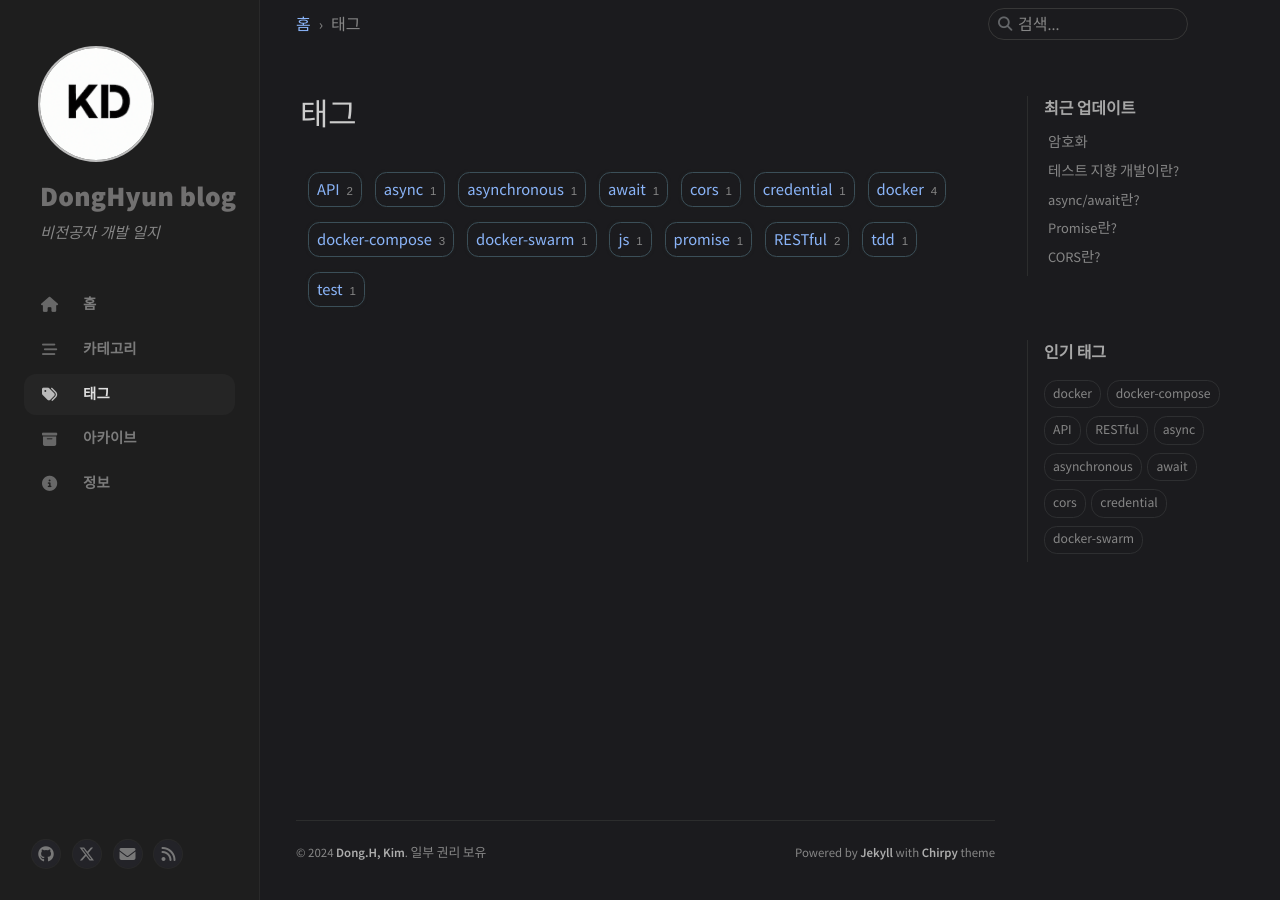
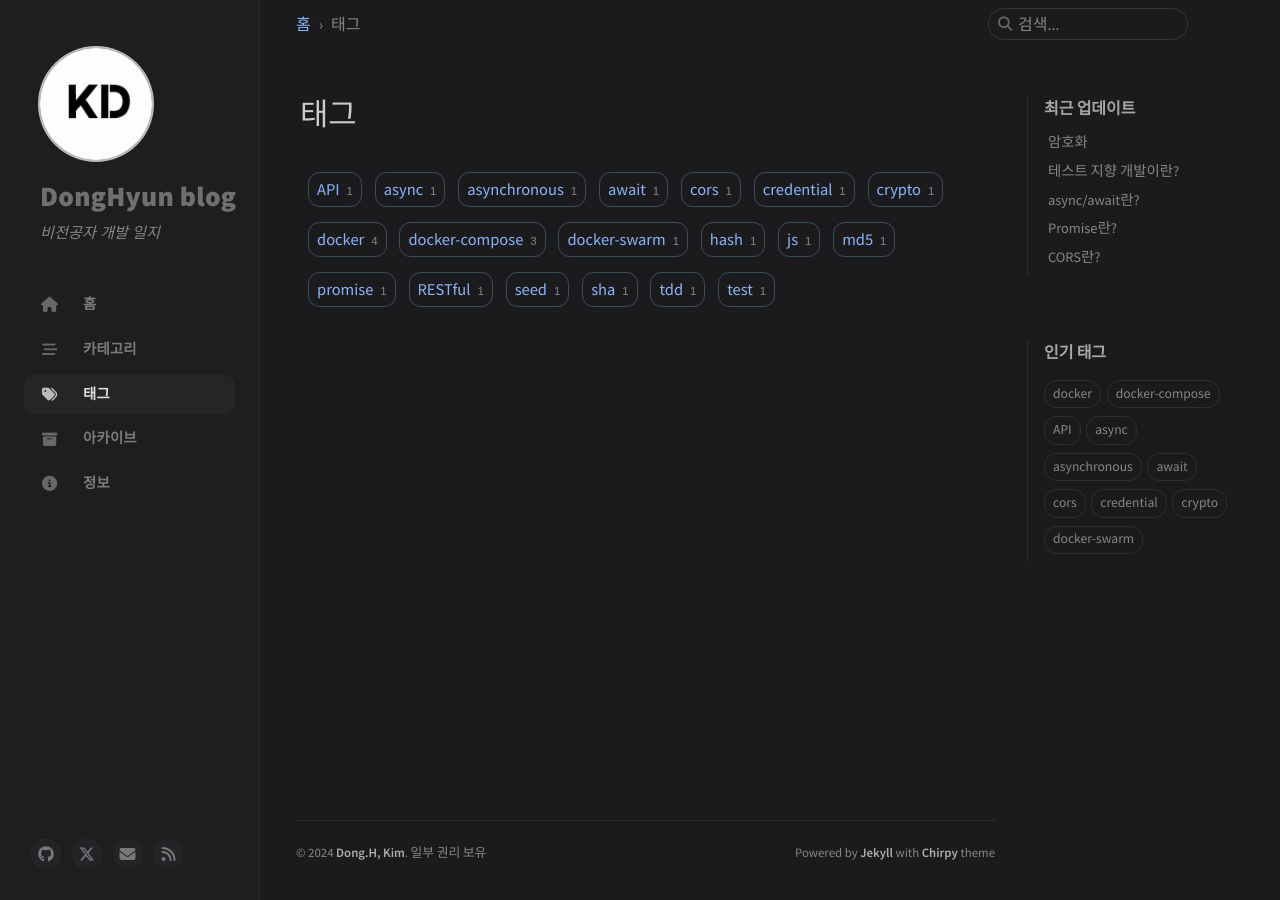
Before and after one commit to donghquinn/donghquinn.github.io, a Jekyll site: the page built from _tabs/tags.md, in a window 1280 px wide. Built offline with Jekyll 4.4.1, drawn with Linux system fonts in a browser that asks for light colours; cached includes are drawn as plain includes; comment, search, counter and statistics services are not loaded.

Commit message:
wip: crypto

```diff
--- a/_posts/backend/2024-03-03-crypto.md
+++ b/_posts/backend/2024-03-03-crypto.md
@@ -3,7 +3,7 @@ title: 암호화
 author: donghquinn
 date: 2024-03-03 04:30:00 +0900
 categories: [Backend]
-tags: [RESTful, API]
+tags: [crypto, md5, hash, sha, seed]
 comments: true
 math: true
 mermaid: true
```
